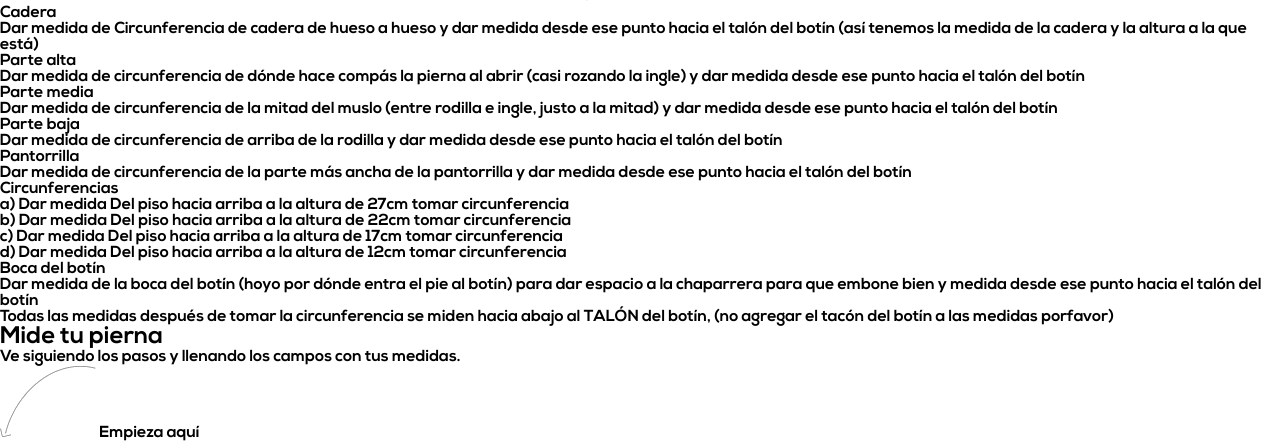
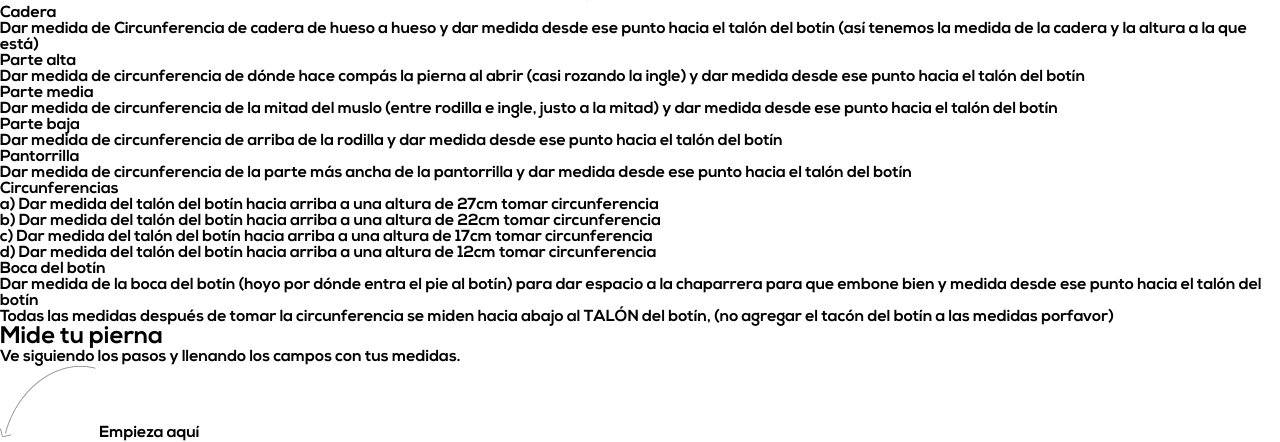
Before and after one commit to BlickLabs/Begona, a Django app: template galeria_begona/templates/landing/pedido-chaparrera.html in a window 1280 px wide. Shown: the part 572-1014 px from the top of the page. Run offline with Django 3.2, Linux system fonts and the light colour scheme; the template is opened without the code that fills it, so the values that code supplies are empty; style sheets or scripts are compiled from the project's sources; parts of the project's set-up code (start-up, migrations or seed data) failed here and were passed over.

Commit message:
Minor text changes in chaps section.

```diff
--- a/galeria_begona/templates/landing/pedido-chaparrera.html
+++ b/galeria_begona/templates/landing/pedido-chaparrera.html
@@ -74,10 +74,10 @@ Hacer pedido | Chaparreras
         <div class="leg-part-content">
           <span class="leg-part-title">Circunferencias</span>
           <ul class="leg-part-description">
-            <li><strong>a)</strong> Dar medida Del piso hacia arriba a la altura de 27cm tomar circunferencia</li>
-            <li><strong>b)</strong> Dar medida Del piso hacia arriba a la altura de 22cm tomar circunferencia</li>
-            <li><strong>c)</strong> Dar medida Del piso hacia arriba a la altura de 17cm tomar circunferencia</li>
-            <li><strong>d)</strong> Dar medida Del piso hacia arriba a la altura de 12cm tomar circunferencia</li>
+            <li><strong>a)</strong> Dar medida del talón del botín hacia arriba a una altura de 27cm tomar circunferencia</li>
+            <li><strong>b)</strong> Dar medida del talón del botín hacia arriba a una altura de 22cm tomar circunferencia</li>
+            <li><strong>c)</strong> Dar medida del talón del botín hacia arriba a una altura de 17cm tomar circunferencia</li>
+            <li><strong>d)</strong> Dar medida del talón del botín hacia arriba a una altura de 12cm tomar circunferencia</li>
           </ul>
         </div>
       </div>
```
